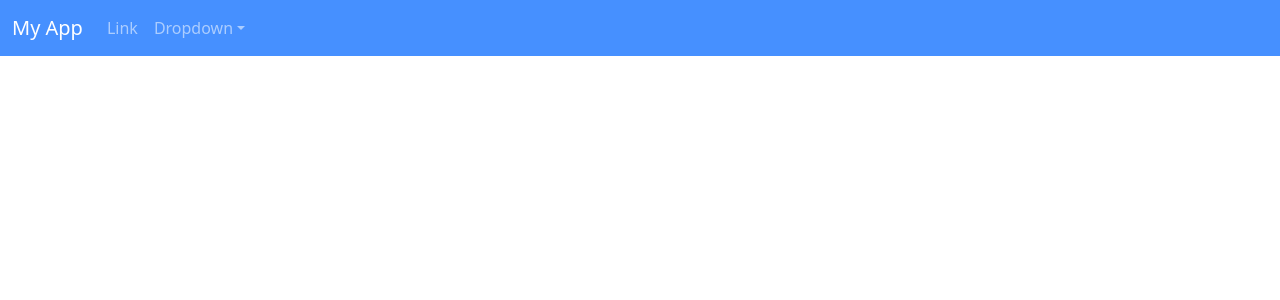
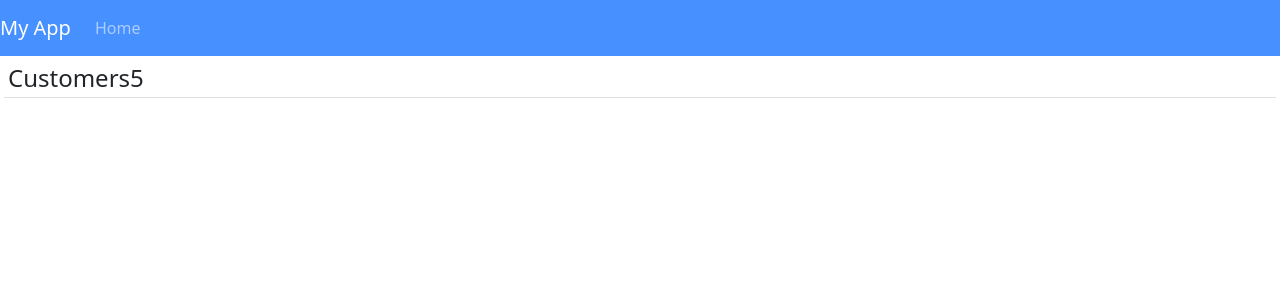
Before and after one commit to ndys699/Our-App, a React (Create React App) app in the folder webclient/: page / in a window 1280 px wide. Shown: the top 300 px of the page. Built offline with nearby package versions, Linux system fonts and the light colour scheme.

Commit message:
added some

```diff
--- a/webclient/src/App.jsx
+++ b/webclient/src/App.jsx
@@ -1,10 +1,14 @@
-import React, { Component } from "react";
-
-export default class App extends
-Component
+import React,{ Component } from "react";
+import NavBar from "./NavBar";
+import MainContent from "./MainContent";
+export default class App extends Component
 {
-  render()
-  {
-     return <div>Hello</div>
-  }
+render(){
+    return(
+    <React.Fragment>
+        <NavBar />
+        <MainContent />
+    </React.Fragment>
+    );
 }
+}
--- a/webclient/src/MainContent.jsx
+++ b/webclient/src/MainContent.jsx
@@ -0,0 +1,19 @@
+import React,{Component} from "react";
+
+export default class MainContent extends Component
+{
+state={pageTitle:"Customers" , customersCount:
+5};
+
+render(){
+    return(
+    <div>
+        <h4 className="border-bottom m-1 p-1">
+            {this.state.pageTitle}
+    <span>
+        {this.state.customersCount}</span>
+        </h4>
+    </div>
+    );
+}
+}
--- a/webclient/src/NavBar.jsx
+++ b/webclient/src/NavBar.jsx
@@ -1,30 +1,31 @@
 import React,{ Component } from "react";
 
-class NavBar extends Component{
+ class NavBar extends Component{
 render(){
     return (
     <React.Fragment>
         <nav className="navbar navbar-expand-lg navbar-dark bg-dark navbar-style">
-  <div className="container-fluid">
+
     <a className="navbar-brand" href="/#">My App</a>
-    <button className="navbar-toggler" type="button" data-bs-toggle="collapse" data-bs-target="#navbarSupportedContent" aria-controls="navbarSupportedContent" aria-expanded="false" aria-label="Toggle navigation">
+
+    <button className="navbar-toggler" type="button" data-toggle="collapse"
+    data-target="#navbarSupportedContent"
+     aria-controls="navbarSupportedContent" aria-expanded="false"
+     aria-label="Toggle navigation">
       <span className="navbar-toggler-icon"></span>
     </button>
     <div className="collapse navbar-collapse" id="navbarSupportedContent">
-      <ul className="navbar-nav me-auto mb-2 mb-lg-0">
+      <ul className="navbar-nav mr-auto">
 
         <li className="nav-item">
-          <a className="nav-link" href="/#">Link</a>
+          <a className="nav-link" href="/#">Home</a>
         </li>
-        <li className="nav-item dropdown">
-          <a className="nav-link dropdown-toggle" href="#" role="button" data-bs-toggle="dropdown" aria-expanded="false">
-            Dropdown
-          </a>
-          </li>
+
         </ul>
       </div>
-  </div>
+
 </nav>
+
     </React.Fragment>
     );
 }
--- a/webclient/src/index.js
+++ b/webclient/src/index.js
@@ -4,10 +4,10 @@ import "jquery";
 import "popper.js/dist/umd/popper";
 import "bootstrap/dist/js/bootstrap";
 import "bootstrap/dist/css/bootstrap.css";
-import NavBar  from "./NavBar";
+import App  from "./App";
 import "./index.css";
-import App from "./App";
 
 
 
-ReactDOM.render(<NavBar></NavBar>,document.getElementById("root"));
+
+ReactDOM.render(<App></App>,document.getElementById("root"));
```
